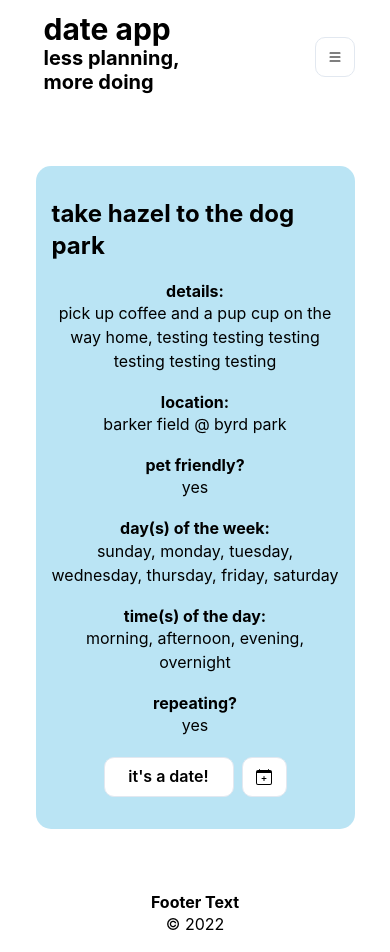
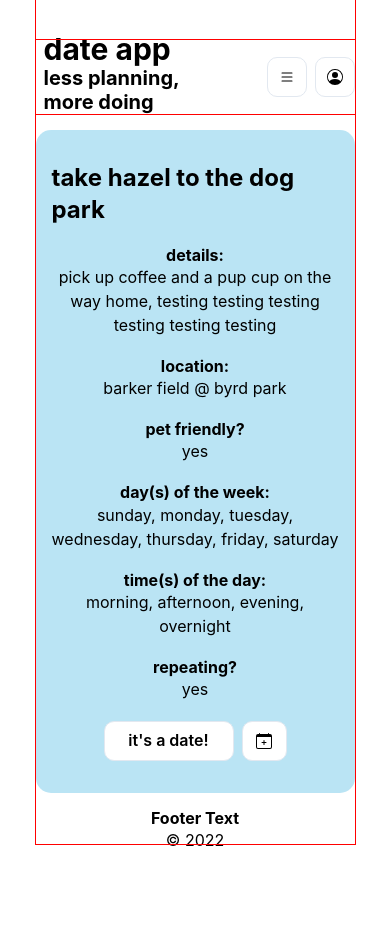
Before and after one commit to christinagiancola/date-app, a React app: page / in a window 390 px wide. After the commit the page ends 872 px from the top, so only its background shows below. Built offline with nearby package versions, Linux system fonts and the light colour scheme.

Commit message:
Updated styling and responsiveness on all components, added user btn to <Header>

```diff
--- a/src/App.js
+++ b/src/App.js
@@ -7,14 +7,16 @@ import Footer from './components/Footer';
 
 const App = () => {
 	const [showDateCard, setShowDateCard] = useState(true);
+	const [isLoggedIn, setIsLoggedIn] = useState(false);
 	const [showLogin, setShowLogin] = useState(false);
 	return (
-		<Container maxW='90%' centerContent>
-			<Stack h='calc(100vh)'>
-				<Box>
-					<Header setShowLogin={setShowLogin} />
+		<Container maxW='90%'>
+			<Stack h='calc(100vh)' w='100%' className='outline' align='center'>
+				<Header setShowLogin={setShowLogin} />
+				<Spacer />
+				<div>
 					<Body showDateCard={showDateCard} showLogin={showLogin} />
-				</Box>
+				</div>
 				<Spacer />
 				<Footer />
 			</Stack>
--- a/src/components/Body.js
+++ b/src/components/Body.js
@@ -15,7 +15,7 @@ const Body = ({ showDateCard, showLogin }) => {
 	}
 
 	return (
-		<Flex id='bodyContainer' w='100%' my='5' py='3' justify='center'>
+		<Flex id='bodyContainer' w='100%' justify='center'>
 			{display}
 		</Flex>
 	);
--- a/src/components/DateCard.js
+++ b/src/components/DateCard.js
@@ -4,7 +4,7 @@ import { BsCalendarPlus } from 'react-icons/bs';
 
 const DateCard = () => {
 	return (
-		<Container maxW='md' borderRadius='15' centerContent id='date-card' mt='10'>
+		<Container maxW='md' borderRadius='15' centerContent id='date-card'>
 			<Flex justify='center' align='center' direction='column' textTransform='lowercase' className='text' my='3'>
 				<Heading as='h3' size='lg' mt='5'>
 					take hazel to the dog park
--- a/src/components/Footer.js
+++ b/src/components/Footer.js
@@ -4,7 +4,7 @@ import { Container, Flex, Heading } from '@chakra-ui/react';
 const Footer = () => {
 	return (
 		<Container id='footerContainer' w='100%'>
-			<Flex direction='column' align='center' my='4'>
+			<Flex direction='column' align='center' mb='5'>
 				<Heading as='h3' size='sm' className='text'>
 					Footer Text
 				</Heading>
--- a/src/components/Header.js
+++ b/src/components/Header.js
@@ -1,30 +1,38 @@
 import React from 'react';
 import NavMenu from './NavMenu';
-import { Spacer, HStack, VStack, Box, Heading, Button, Show } from '@chakra-ui/react';
+import { Spacer, HStack, VStack, Box, Heading, Button, Show, IconButton } from '@chakra-ui/react';
 import { BsPersonCircle } from 'react-icons/bs';
 
 const Header = ({ setShowLogin }) => {
 	return (
-		<Box w='100%' mt='5'>
-			<HStack id='headerContainer' justify='space-between' mt='5%' textTransform='lowercase' className='text'>
+		<Box w={{ base: '100%', md: '70%', lg: '60%', xl: '45%' }} mt='10' className='outline'>
+			<HStack id='headerContainer' justify='space-between' textTransform='lowercase' className='text'>
 				<VStack align='flex-start' px='2'>
 					<Heading as='h1' lineHeight='60%'>
 						date app
 					</Heading>
 					<Heading as='h2' size='md'>
 						<span class='line'>
-							<p>less planning,&nbsp;</p>
+							<Heading as='h3' size='md'>
+								less planning,&nbsp;
+							</Heading>
 						</span>
 						<span class='line'>
-							<p>more doing</p>
+							<Heading as='h3' size='md'>
+								more doing
+							</Heading>
 						</span>
 					</Heading>
 				</VStack>
 				<Spacer />
 				<NavMenu setShowLogin={setShowLogin} />
-				{/* <Button as='btn' variant='outline' size='md' colorScheme='gray' borderRadius='10' onClick={showLogin}>
-					Login
-				</Button> */}
+				<IconButton
+					variant='outline'
+					aria-label='User Login and Logout'
+					icon={<BsPersonCircle />}
+					borderRadius='10'
+					onClick={() => setShowLogin(true)}
+				/>
 			</HStack>
 		</Box>
 	);
--- a/src/components/NavMenu.js
+++ b/src/components/NavMenu.js
@@ -10,10 +10,6 @@ import {
 } from 'react-icons/bs';
 
 const NavMenu = ({ setShowLogin }) => {
-	let showLogin = () => {
-		setShowLogin(true);
-	};
-
 	return (
 		<HStack as='nav' className='text'>
 			<Menu>
@@ -28,22 +24,9 @@ const NavMenu = ({ setShowLogin }) => {
 					<MenuItem icon={<BsFillHouseFill />}>Home</MenuItem>
 					<MenuItem icon={<BsPlusSquare />}>Add New Date</MenuItem>
 					<MenuItem icon={<BsFillPencilFill />}>Edit Dates</MenuItem>
-					<MenuItem icon={<BsPersonPlusFill />} onClick={showLogin}>
-						User Login
-					</MenuItem>
 					<MenuItem icon={<BsPersonDashFill />}>User Logout</MenuItem>
 				</MenuList>
 			</Menu>
-			{/* <Button textTransform='lowercase' size='md' borderRadius='50' leftIcon={<BsPlusCircle />}>
-				<Show breakpoint='(min-width: 750px)'>
-					<Box>New</Box>
-				</Show>
-			</Button>
-			<Button textTransform='lowercase' size='md' borderRadius='50' leftIcon={<BsListUl />}>
-				<Show breakpoint='(min-width: 750px)'>
-					<Box>Edit</Box>
-				</Show>
-			</Button> */}
 		</HStack>
 	);
 };
```
